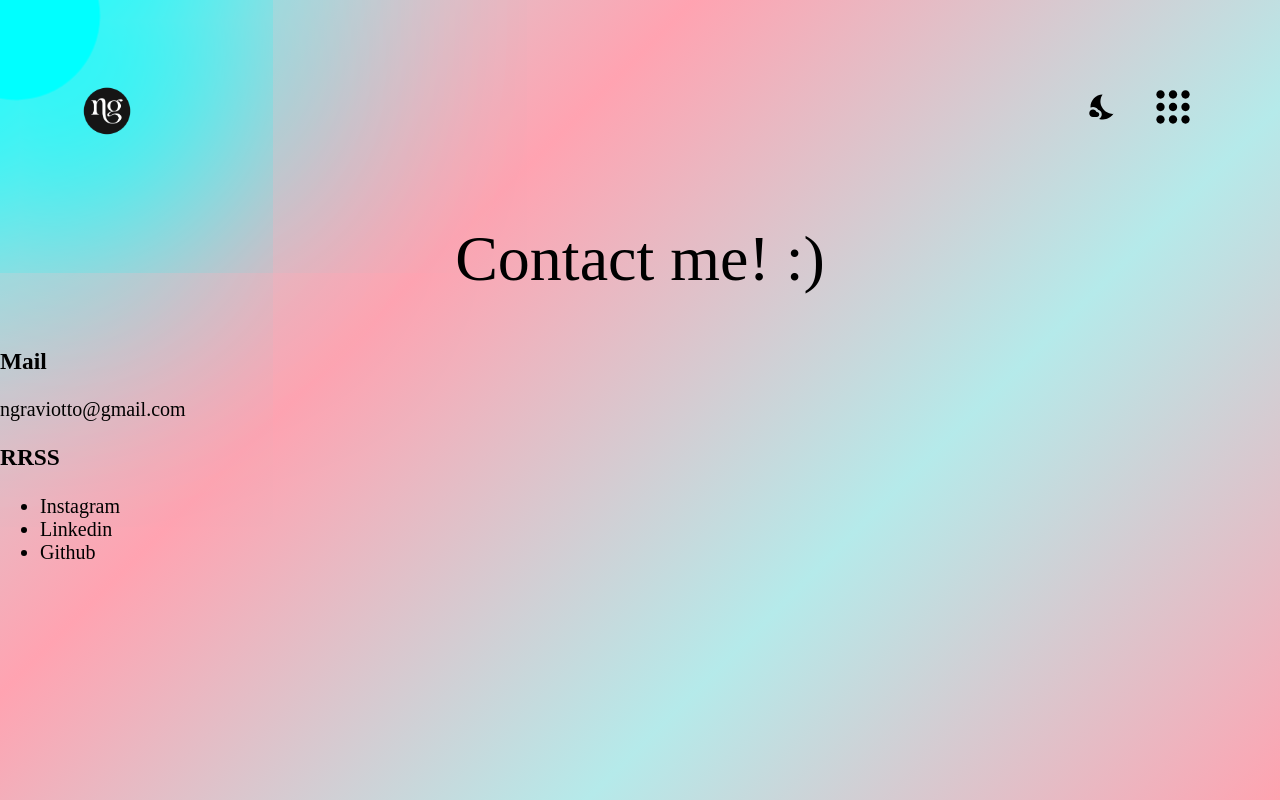
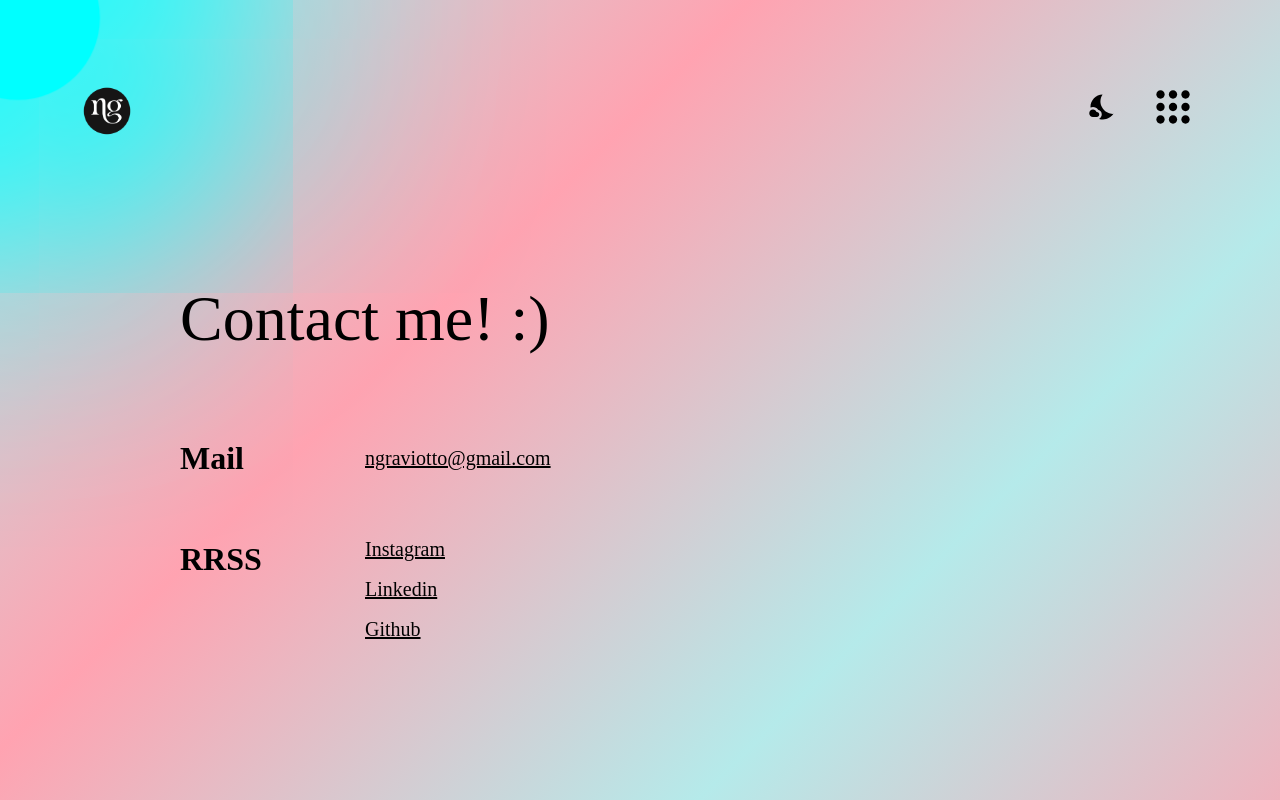
Before and after one commit to natachagraviotto/portfolio-natachagraviotto, a React (Vite) app: page /contact in a window 1280 px wide. Shown: the top 800 px of the page. Built offline with nearby package versions, Linux system fonts and the light colour scheme.

Commit message:
fix styles

```diff
--- a/src/components/right-menu/rightmenu.scss
+++ b/src/components/right-menu/rightmenu.scss
@@ -41,6 +41,9 @@
     margin-bottom: 10px;
     line-height: 2rem;
   }
+  ul.links-menu li a {
+    text-decoration: none;
+  }
 }
 
 .close-icon {
--- a/src/views/contact/Contact.jsx
+++ b/src/views/contact/Contact.jsx
@@ -1,4 +1,8 @@
+import { Link } from "react-router-dom";
 import ContentLink from "../../components/content-link/ContentLink";
+import "./contact.scss";
+import React from "react";
+//import Obfuscate from "react-obfuscate";
 
 function Contact() {
   return (
@@ -6,15 +10,37 @@ function Contact() {
       <h1>Contact me! :)</h1>
       <div className="contact-mail">
         <h3 className="contact-text">Mail</h3>
-        <p>ngraviotto@gmail.com</p>
+        <p className="email">
+          {/* <a href="mailto:n" */}
+          <Link to="mailto:ngraviotto@gmail.com">ngraviotto@gmail.com</Link>
+        </p>
       </div>
 
       <div className="contact-RRSS">
         <h3 className="contact-text">RRSS</h3>
         <ul>
-          <li>Instagram</li>
-          <li>Linkedin</li>
-          <li>Github</li>
+          <li>
+            <Link
+              to="https://www.instagram.com/natachagraviotto_/"
+              target="_blank"
+            >
+              Instagram
+            </Link>
+          </li>
+
+          <li>
+            <Link
+              to="https://www.linkedin.com/in/natacha-graviotto-lled%C3%B3-570564161/"
+              target="_blank"
+            >
+              Linkedin
+            </Link>
+          </li>
+          <li>
+            <Link to="https://github.com/natachagraviotto/" target="_blank">
+              Github
+            </Link>
+          </li>
         </ul>
       </div>
     </section>
--- a/src/views/contact/contact.scss
+++ b/src/views/contact/contact.scss
@@ -7,7 +7,43 @@
   margin-top: 60px;
   min-height: calc(100vh - 64px);
   //background-color: pink;
+
+  display: flex;
+  justify-content: left;
+  flex-direction: column;
+
   h1 {
     text-align: left;
   }
+
+  .contact-mail,
+  .contact-RRSS {
+    display: flex;
+    gap: 70px;
+
+    ul {
+      list-style: none;
+      padding: 0;
+      line-height: 40px;
+    }
+  }
+
+  .contact-text {
+    font-size: 32px;
+    list-style: none;
+    width: 115px;
+  }
+
+  .email {
+    display: flex;
+    align-items: center;
+  }
 }
+
+.dark-mode .contact-page a {
+  color: white;
+}
+
+.light-mode .contact-page a {
+  color: black;
+}
```
